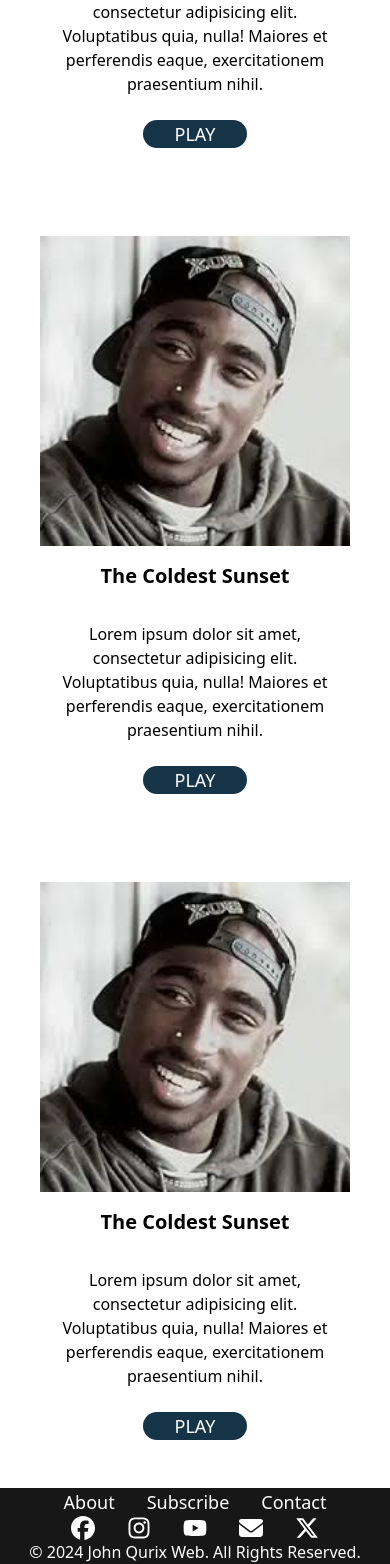
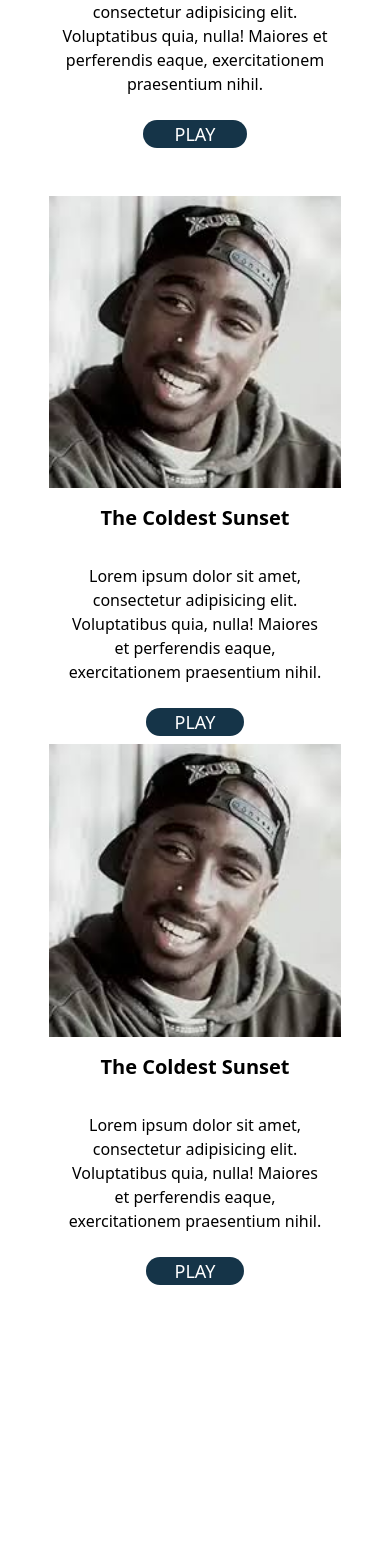
Before and after one commit to JayQStPatrick/Artist_Website, a React (Create React App) app: page /catalogue_tab in a window 390 px wide. Shown: the part 3735-5299 px from the top of the page. After the commit the page ends 5028 px from the top, so only its background shows below. Built offline with nearby package versions, Linux system fonts and the light colour scheme; a web font is replaced by a local one.

Commit message:
Responsivenes debugging

```diff
--- a/src/App.js
+++ b/src/App.js
@@ -21,7 +21,7 @@ function App() {
           <Route path="/merch_tab" element={<Merch />} />
         </Routes>
       </Router>
-      <Footer />
+      {/* <Footer /> */}
     </>
   );
 }
--- a/src/components/catalogue_tab.jsx
+++ b/src/components/catalogue_tab.jsx
@@ -167,12 +167,12 @@ const Catalogue_tab = () => {
         </div>
       </div>
       {/* Catalogue fourth row */}
-      <div className="">
-        <div class="p-10">
-          <div className="">
+      <div className="lg:p-5">
+        <div class="flex flex-col w-3/4 mx-auto md:min-w-2/6 md:flex-row lg:float-left lg:w-2/5">
+          <div className="md:w-1/2 md:p-3">
             <img class="w-full" src={Pac} alt="HipHop Artist" />
           </div>
-          <div class="">
+          <div class="md:w-3/4 md:p-3">
             <div class="font-bold text-xl p-4 text-center">
               The Coldest Sunset
             </div>
@@ -188,11 +188,11 @@ const Catalogue_tab = () => {
             </div>
           </div>
         </div>
-        <div class="p-10">
-          <div className="">
+        <div class="flex flex-col w-3/4 mx-auto md:min-w-2/6 md:flex-row lg:float-right lg:w-2/5">
+          <div className="md:w-1/2 md:p-3">
             <img class="w-full" src={Pac} alt="HipHop Artist" />
           </div>
-          <div class="">
+          <div class="md:w-3/4 md:p-3">
             <div class="font-bold text-xl p-4 text-center">
               The Coldest Sunset
             </div>
--- a/src/components/footer.jsx
+++ b/src/components/footer.jsx
@@ -11,8 +11,8 @@ const Footer = () => {
   return (
     <footer className="text-2xl bg-solidblack">
       <div className=" md:p-4 text-white">
-        <nav className="flex flex-col md:pl-4 text-white">
-          <ul className="flex flex-row w-4/6 mx-auto space-x-8 text-lg text-white justify-center">
+        <nav className="flex flex-col md:pl-2 md:flex-row text-white">
+          <ul className="flex flex-row w-4/6 mx-auto space-x-8 text-lg text-white justify-center md:space-x-4 md:justify-normal md:text-2xl">
             <li className="">
               <a href="#" className="text-white">
                 About
@@ -30,7 +30,7 @@ const Footer = () => {
             </li>
           </ul>
           <div className="">
-            <div className="flex flex-row w-4/5 mx-auto space-x-8 justify-center">
+            <div className="flex flex-row w-4/5 mx-auto space-x-8 justify-center md:text-4xl">
               <FaFacebook />
               <FaInstagram />
               <FaYoutube />
```
